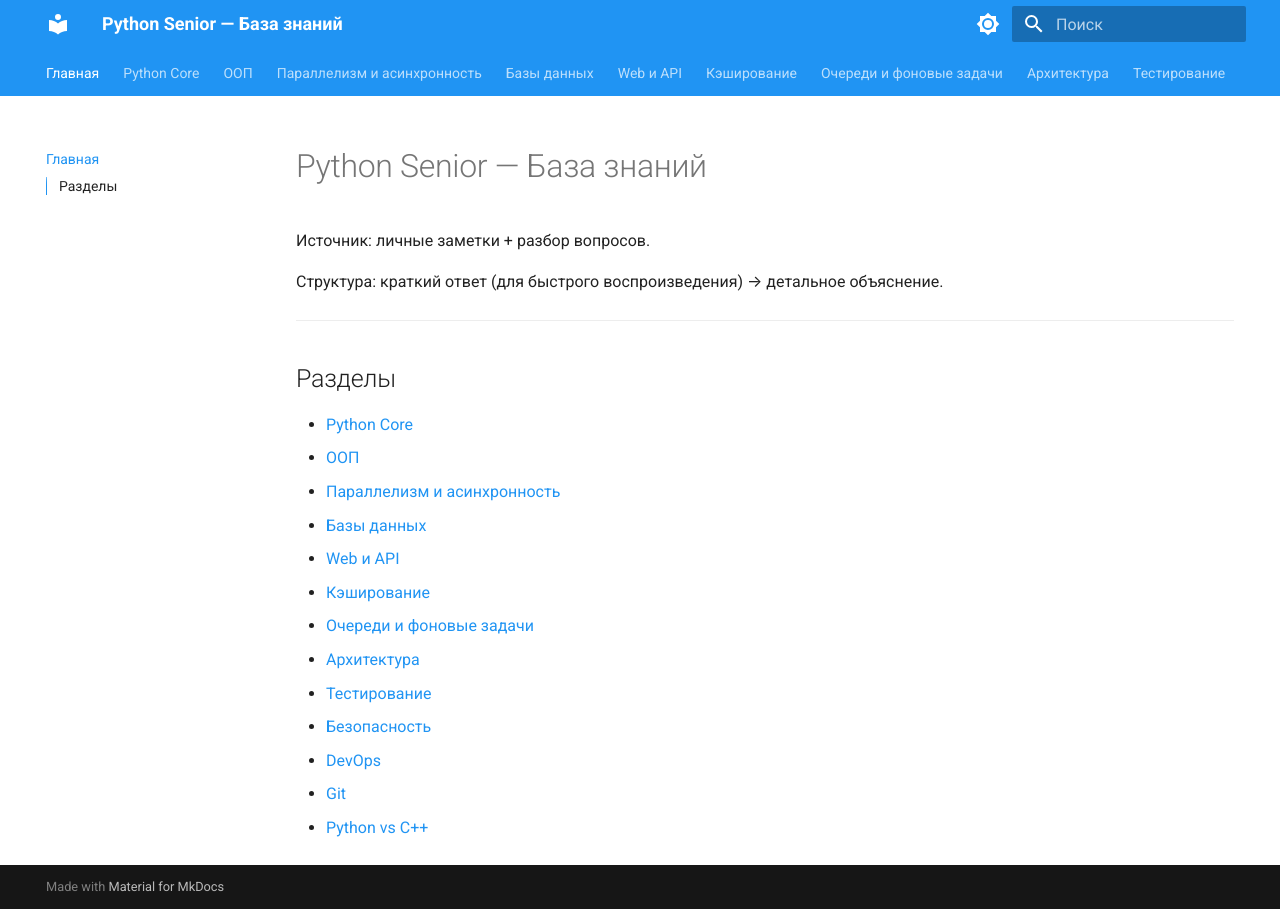
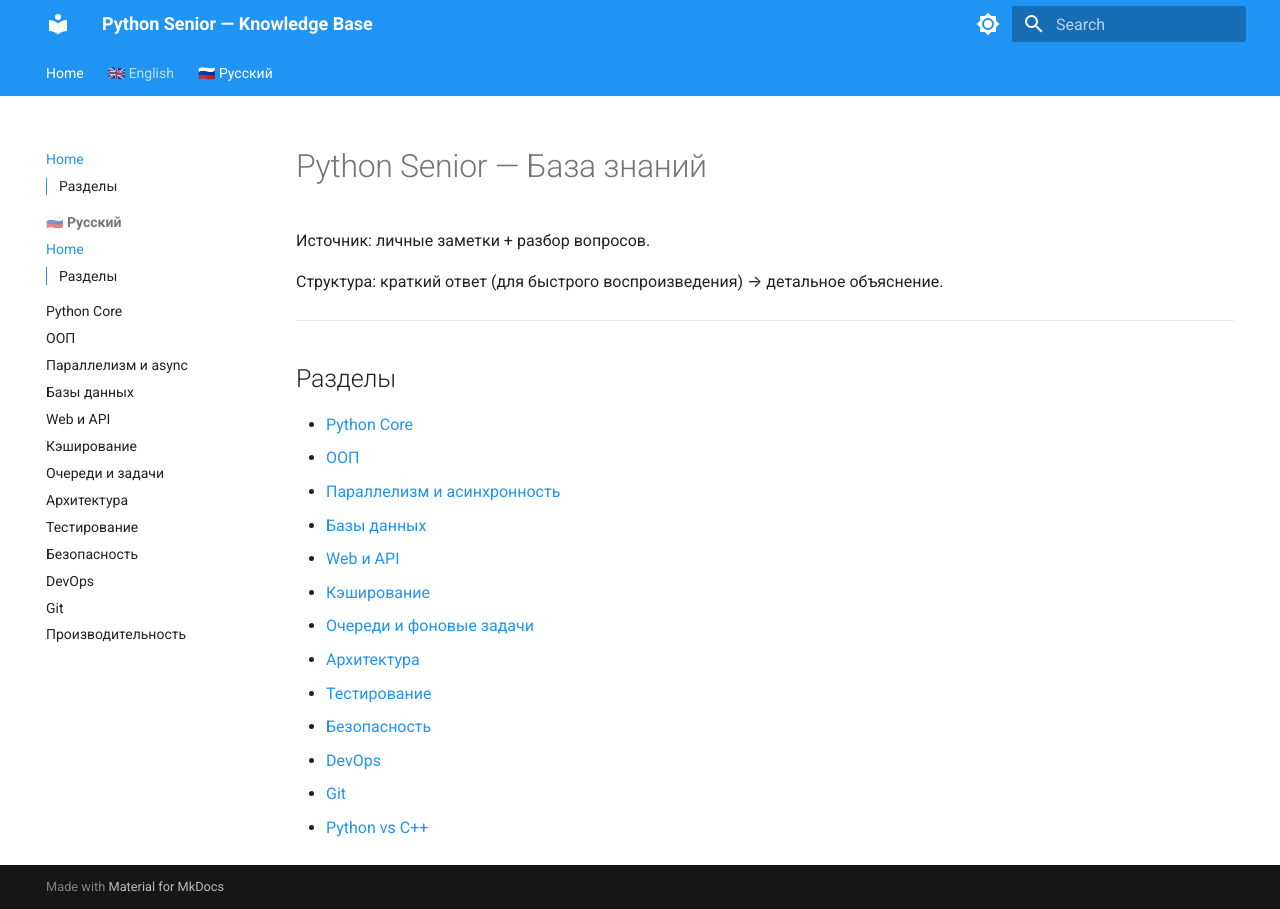
Before and after one commit to spiritEcosse/senior-kb, an MkDocs documentation site: the page built from docs/index.md, in a window 1280 px wide. Built offline with MkDocs 1.6.1 and Material for MkDocs 9.7.7, drawn with Linux system fonts in a browser that asks for light colours; part of the change alters nothing that is shown.

Commit message:
update: mkdocs.yml

```diff
--- a/mkdocs.yml
+++ b/mkdocs.yml
@@ -1,23 +1,23 @@
-site_name: Python Senior — База знаний
-site_description: Структурированная база знаний для собеседований Python Senior
+site_name: Python Senior — Knowledge Base
+site_description: Structured knowledge base for Python Senior interviews
 docs_dir: docs
 
 theme:
   name: material
-  language: ru
+  language: en
   palette:
     - scheme: default
       primary: blue
       accent: blue
       toggle:
         icon: material/brightness-7
-        name: Тёмная тема
+        name: Dark theme
     - scheme: slate
       primary: blue
       accent: blue
       toggle:
         icon: material/brightness-4
-        name: Светлая тема
+        name: Light theme
   features:
     - navigation.tabs
     - navigation.sections
@@ -29,7 +29,9 @@ theme:
 
 plugins:
   - search:
-      lang: ru
+      lang:
+        - en
+        - ru
 
 markdown_extensions:
   - admonition
@@ -43,17 +45,34 @@ markdown_extensions:
       permalink: true
 
 nav:
-  - Главная: index.md
-  - Python Core: python-core.md
-  - ООП: oop.md
-  - Параллелизм и асинхронность: concurrency.md
-  - Базы данных: databases.md
-  - Web и API: web-api.md
-  - Кэширование: caching.md
-  - Очереди и фоновые задачи: queues.md
-  - Архитектура: architecture.md
-  - Тестирование: testing.md
-  - Безопасность: security.md
-  - DevOps: devops.md
-  - Git: git.md
-  - Python vs C++: performance.md
+  - Home: index.md
+  - "🇬🇧 English":
+    - Overview: en/index.md
+    - Python Core: en/python-core.md
+    - OOP: en/oop.md
+    - Concurrency & Async: en/concurrency.md
+    - Databases: en/databases.md
+    - Web & API: en/web-api.md
+    - Caching: en/caching.md
+    - Queues & Tasks: en/queues.md
+    - Architecture: en/architecture.md
+    - Testing: en/testing.md
+    - Security: en/security.md
+    - DevOps: en/devops.md
+    - Git: en/git.md
+    - Performance: en/performance.md
+  - "🇷🇺 Русский":
+    - Обзор: index.md
+    - Python Core: python-core.md
+    - ООП: oop.md
+    - Параллелизм и async: concurrency.md
+    - Базы данных: databases.md
+    - Web и API: web-api.md
+    - Кэширование: caching.md
+    - Очереди и задачи: queues.md
+    - Архитектура: architecture.md
+    - Тестирование: testing.md
+    - Безопасность: security.md
+    - DevOps: devops.md
+    - Git: git.md
+    - Производительность: performance.md
```
